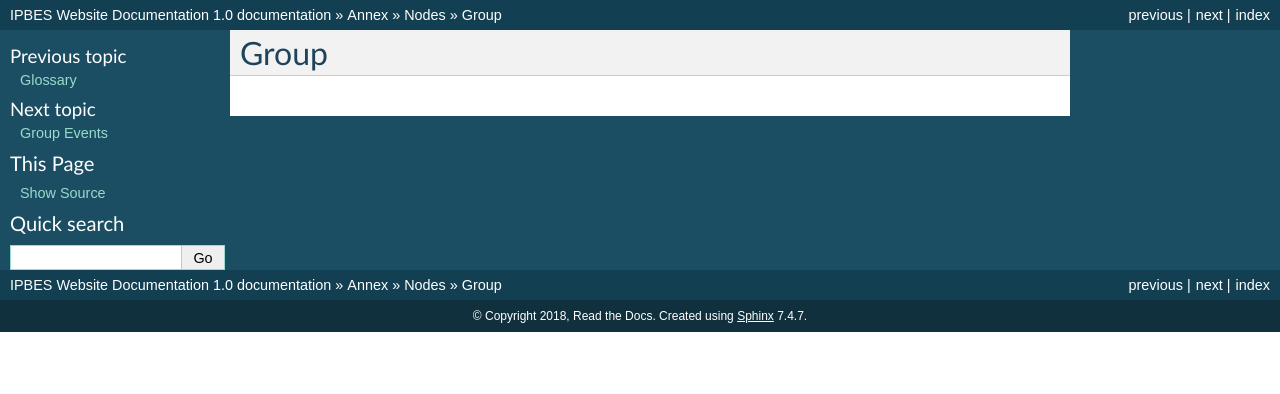
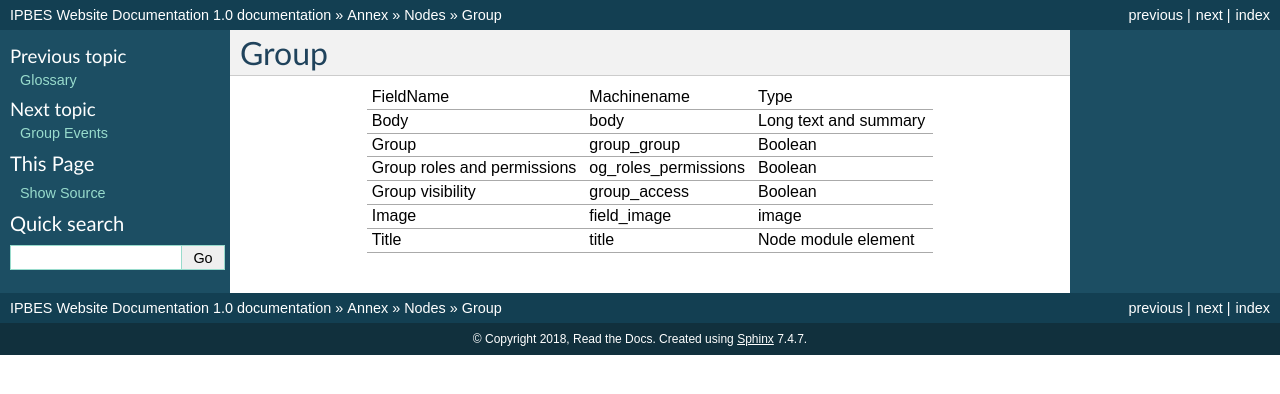
Before and after one commit to ipbes/ipbeswebdocs, a Sphinx documentation site: the page built from docs/annex/nodes/group.rst, in a window 1280 px wide. Shown: the top 394 px of the page. Built offline with Sphinx 7.4.7, drawn with Linux system fonts in a browser that asks for light colours; pages that are not in the unit, such as notebooks, are missing from menus.

Commit message:
Update group.rst

```diff
--- a/docs/annex/nodes/group.rst
+++ b/docs/annex/nodes/group.rst
@@ -1,2 +1,17 @@
 Group
 =====
++-----------------------------+----------------------+-----------------------+
+| FieldName                   | Machinename          | Type                  |
++-----------------------------+----------------------+-----------------------+
+| Body                        | body                 | Long text and summary |
++-----------------------------+----------------------+-----------------------+
+| Group                       | group_group          | Boolean               |
++-----------------------------+----------------------+-----------------------+
+| Group roles and permissions | og_roles_permissions | Boolean               |
++-----------------------------+----------------------+-----------------------+
+| Group visibility            | group_access         | Boolean               |
++-----------------------------+----------------------+-----------------------+
+| Image                       | field_image          | image                 |
++-----------------------------+----------------------+-----------------------+
+| Title                       | title                | Node module element   |
++-----------------------------+----------------------+-----------------------+
```
